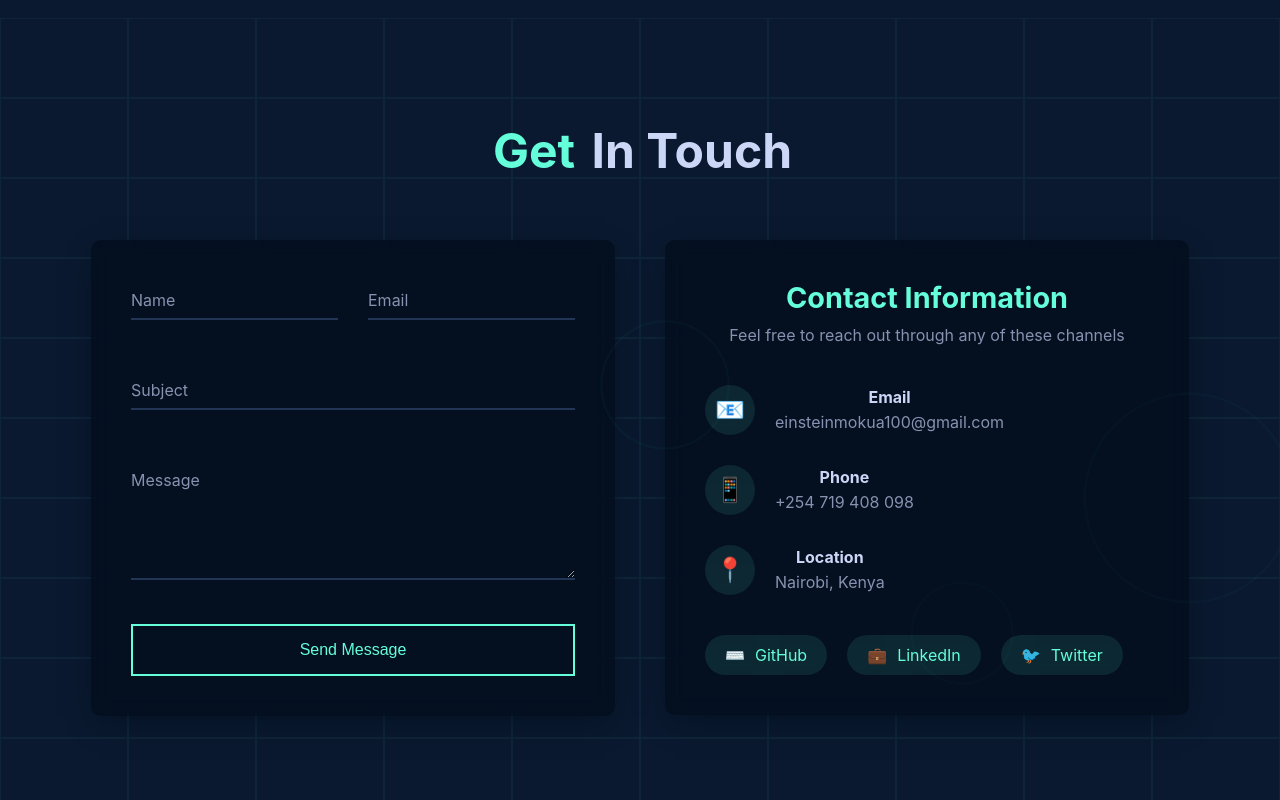
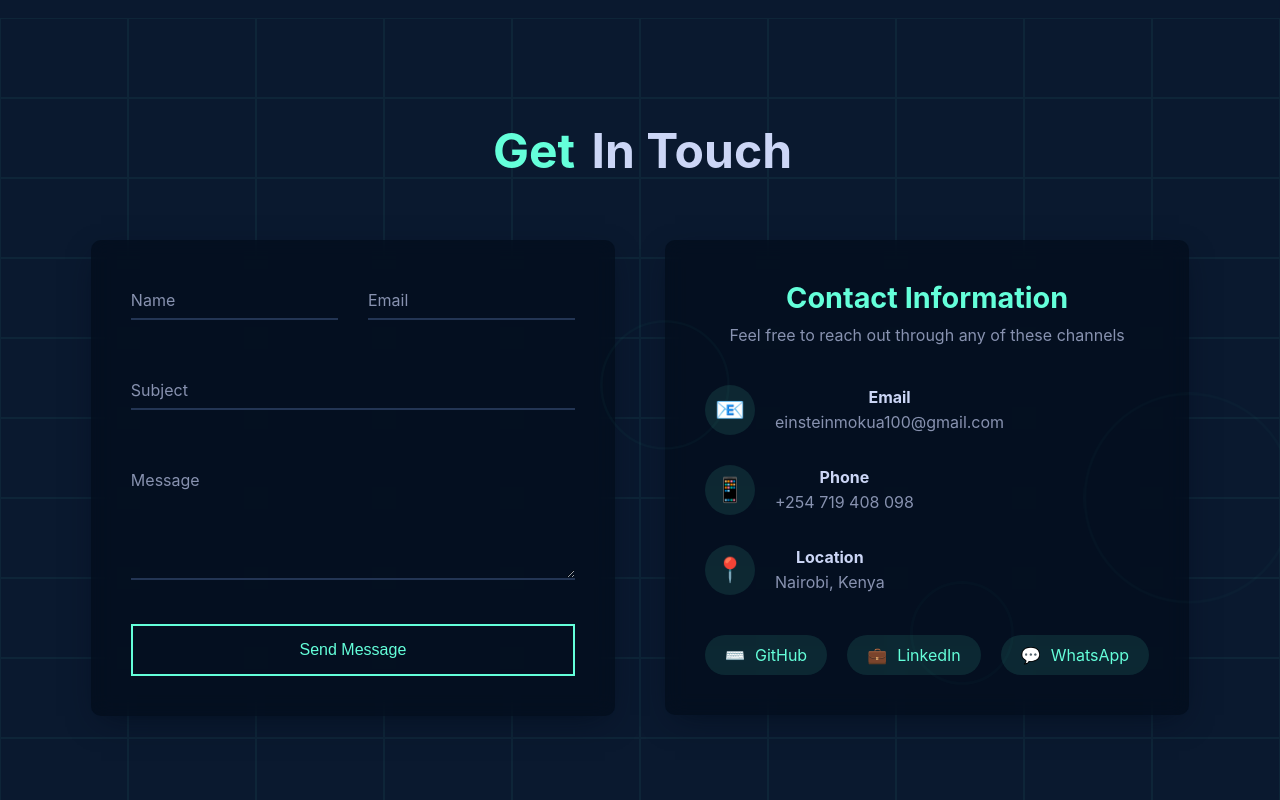
Before and after one commit to Nyandiekahh/Nyandieka-Portfolio, a React (Create React App) app: page / in a window 1280 px wide. Shown: the part 8279-9079 px from the top of the page. Built offline with nearby package versions, Linux system fonts and the light colour scheme.

Commit message:
Updates redirects

```diff
--- a/src/components/Contact/Contact.js
+++ b/src/components/Contact/Contact.js
@@ -23,9 +23,21 @@ const Contact = () => {
     phone: '+254 719 408 098',
     location: 'Nairobi, Kenya',
     socials: [
-      { name: 'GitHub', url: '#', icon: '⌨️' },
-      { name: 'LinkedIn', url: '#', icon: '💼' },
-      { name: 'Twitter', url: '#', icon: '🐦' }
+      {
+        name: 'GitHub',
+        url: 'https://github.com/Nyandiekahh',
+        icon: '⌨️'
+      },
+      {
+        name: 'LinkedIn',
+        url: 'https://www.linkedin.com/in/einstein-mokua-b9886b220/',
+        icon: '💼'
+      },
+      {
+        name: 'WhatsApp',
+        url: 'https://wa.me/254719408098', // WhatsApp click-to-chat link with your number
+        icon: '💬'
+      }
     ]
   };
 
```
